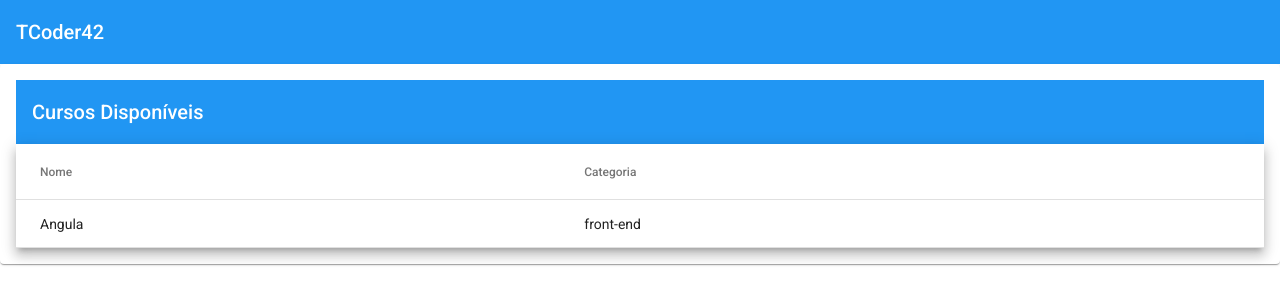
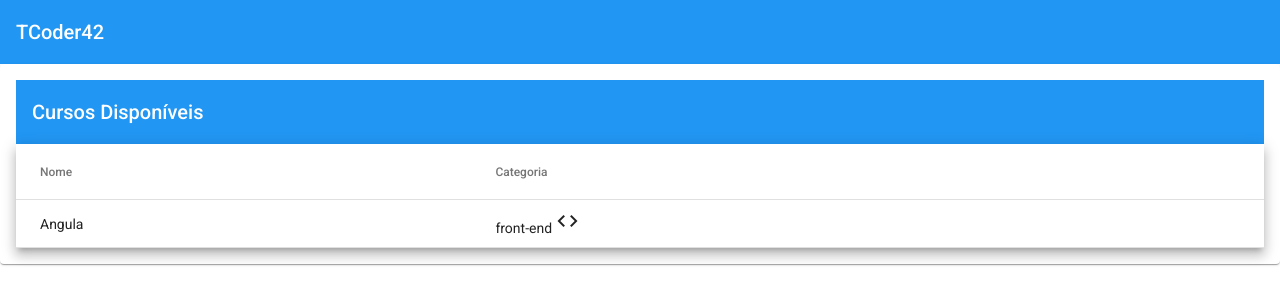
Before and after one commit to alisson-ap/tcode42, an Angular app: page /courses in a window 1280 px wide. Shown: the top 304 px of the page. Built offline with nearby package versions, Linux system fonts and the light colour scheme.

Commit message:
material icon

```diff
--- a/src/app/courses/courses/courses.component.html
+++ b/src/app/courses/courses/courses.component.html
@@ -11,7 +11,9 @@
       <!-- Category Column -->
       <ng-container matColumnDef="categoria">
         <th mat-header-cell *matHeaderCellDef>Categoria</th>
-        <td mat-cell *matCellDef="let element">{{ element.categoria }}</td>
+        <td mat-cell *matCellDef="let element">{{ element.categoria }}
+          <mat-icon aria-hidden="false" aria-label="Categoria do Curso">{{element.categoria | category}}</mat-icon>
+        </td>
       </ng-container>
 
       <tr mat-header-row *matHeaderRowDef="displayedColumns"></tr>
--- a/src/app/courses/services/courses.service.ts
+++ b/src/app/courses/services/courses.service.ts
@@ -18,7 +18,6 @@ export class CoursesService {
     return this.httpClient.get<Course[]>(this.API)
       .pipe(
         first(),
-        delay(5000),
         tap(courses => console.log(courses))
       );
   }
--- a/src/app/shared/app-material/app-material.module.ts
+++ b/src/app/shared/app-material/app-material.module.ts
@@ -5,6 +5,8 @@ import { MatDialogModule } from '@angular/material/dialog';
 import { MatProgressSpinnerModule } from '@angular/material/progress-spinner';
 import { MatTableModule } from '@angular/material/table';
 import { MatToolbarModule } from '@angular/material/toolbar';
+import {MatIconModule} from '@angular/material/icon';
+
 
 
 @NgModule({
@@ -14,7 +16,8 @@ import { MatToolbarModule } from '@angular/material/toolbar';
   MatToolbarModule,
   MatProgressSpinnerModule,
   MatDialogModule,
-  MatButtonModule
+  MatButtonModule,
+  MatIconModule
  ],
 })
 export class AppMaterialModule { }
--- /dev/null
+++ b/src/app/shared/pipes/category.pipe.ts
@@ -0,0 +1,17 @@
+import { Pipe, PipeTransform } from '@angular/core';
+
+@Pipe({
+  name: 'category'
+})
+export class CategoryPipe implements PipeTransform {
+
+  transform(value: string): string {
+    switch(value){
+      case 'front-end': return 'code';
+      case 'back-end': return 'computer';
+
+    }
+    return 'code';
+  }
+
+}
```
Also changed, not shown: src/app/shared/shared.module.ts (+7 -2 lines), 1 other file (tests, documents, lock files or other folders).
